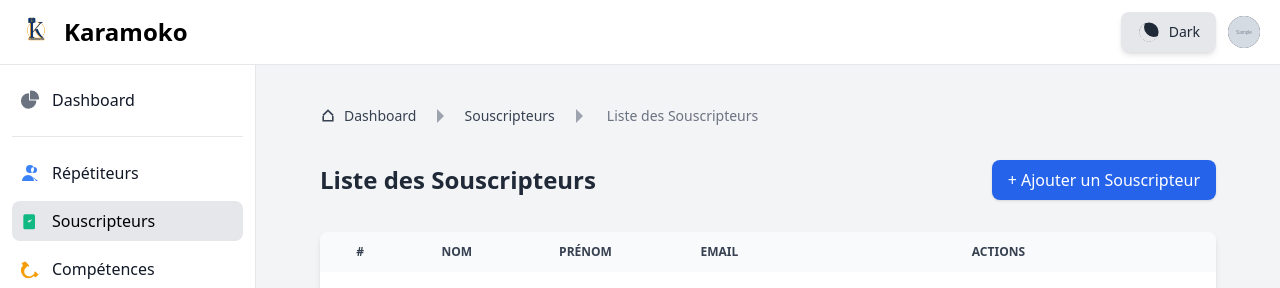
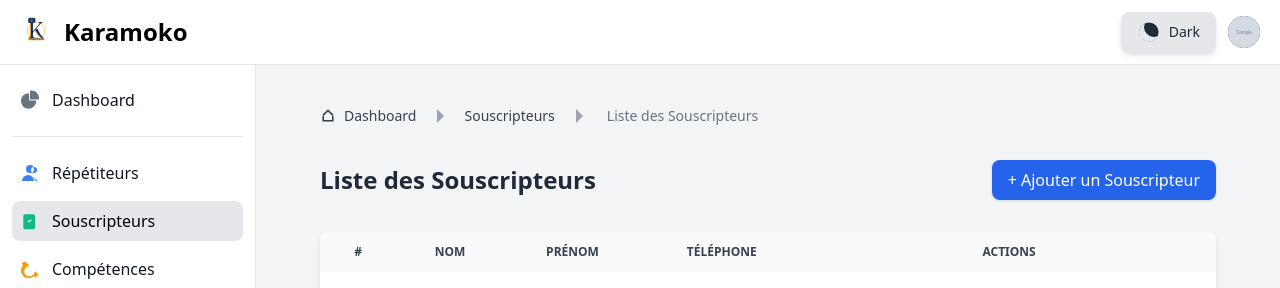
Before and after one commit to Bano-Barry/Karamoko, a Django app: page /dashboard/souscripteurs/ in a window 1280 px wide. Shown: the top 288 px of the page. Run offline with Django 5.2, Linux system fonts and the light colour scheme; a user stored in the database is signed in; tables that the repository leaves empty hold one stand-in row (values such as "Sample post"); grey boxes marked "Sample" are stand-in pictures; some libraries are stand-ins or nearby versions.

Commit message:
update 02

```diff
--- a/authentication/middlewares.py
+++ b/authentication/middlewares.py
@@ -25,7 +25,7 @@ class CheckRepetiteurValidationMiddleware:
                     reverse('guide_repetiteur'),  # page d'accueil répétiteur
                 ]
                 if request.path not in allowed_paths:
-                    return redirect('complete_repetiteur_profile')
+                    return redirect('dashboard_home')
 
             # Étape 2 : profil complet mais pas encore validé par l’admin
             elif not user.is_validated:
--- a/souscripteurs/templates/souscripteurs/list.html
+++ b/souscripteurs/templates/souscripteurs/list.html
@@ -15,7 +15,7 @@
                 <th scope="col" class="px-6 py-3">#</th>
                 <th scope="col" class="px-6 py-3">Nom</th>
                 <th scope="col" class="px-6 py-3">Prénom</th>
-                <th scope="col" class="px-6 py-3">Email</th>
+                <th scope="col" class="px-6 py-3">Téléphone</th>
                 <th scope="col" class="px-6 py-3">Actions</th>
             </tr>
         </thead>
@@ -25,7 +25,7 @@
                 <td class="px-6 py-4">{{ forloop.counter }}</td>
                 <td class="px-6 py-4">{{ souscripteur.user.last_name }}</td>
                 <td class="px-6 py-4">{{ souscripteur.user.first_name }}</td>
-                <td class="px-6 py-4">{{ souscripteur.user.email }}</td>
+                <td class="px-6 py-4">{{ souscripteur.user.phone }}</td>
                 <td class="px-6 py-4 flex justify-center space-x-4">
                     <a href="{% url 'souscripteur_detail' souscripteur.id %}" class="text-blue-600 hover:underline flex items-center">
                         <svg class="w-5 h-5 mr-1" xmlns="http://www.w3.org/2000/svg" fill="none" viewBox="0 0 24 24" stroke="currentColor" stroke-width="2">
--- a/templates/partials/navbar.html
+++ b/templates/partials/navbar.html
@@ -70,7 +70,7 @@
                     </svg>
                     <span class="text-sm font-medium text-white ms-2">
                         {% if user.is_authenticated %}
-                            Bonjour, {{ user.get_username }}
+                            Bonjour, {{ user.first_name }}
                         {% else %}
                             Se connecter
                         {% endif %}
```
